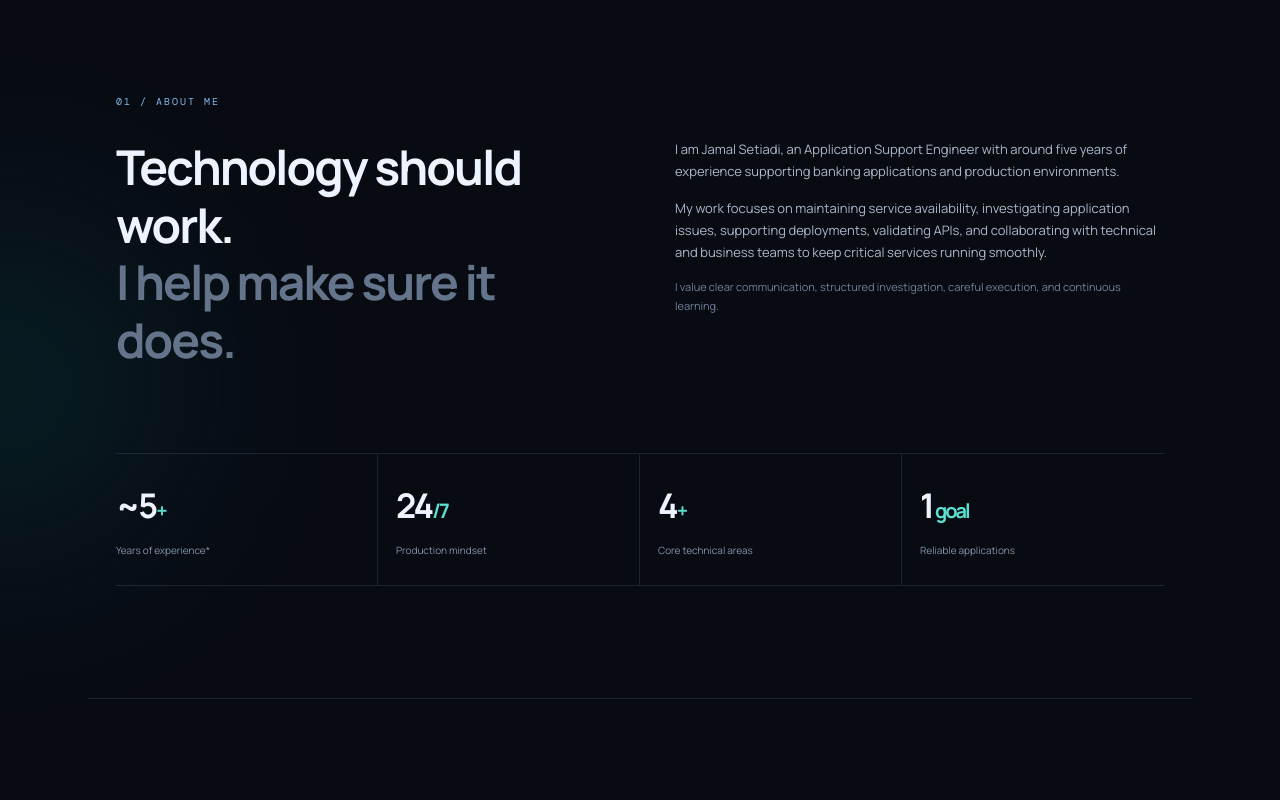
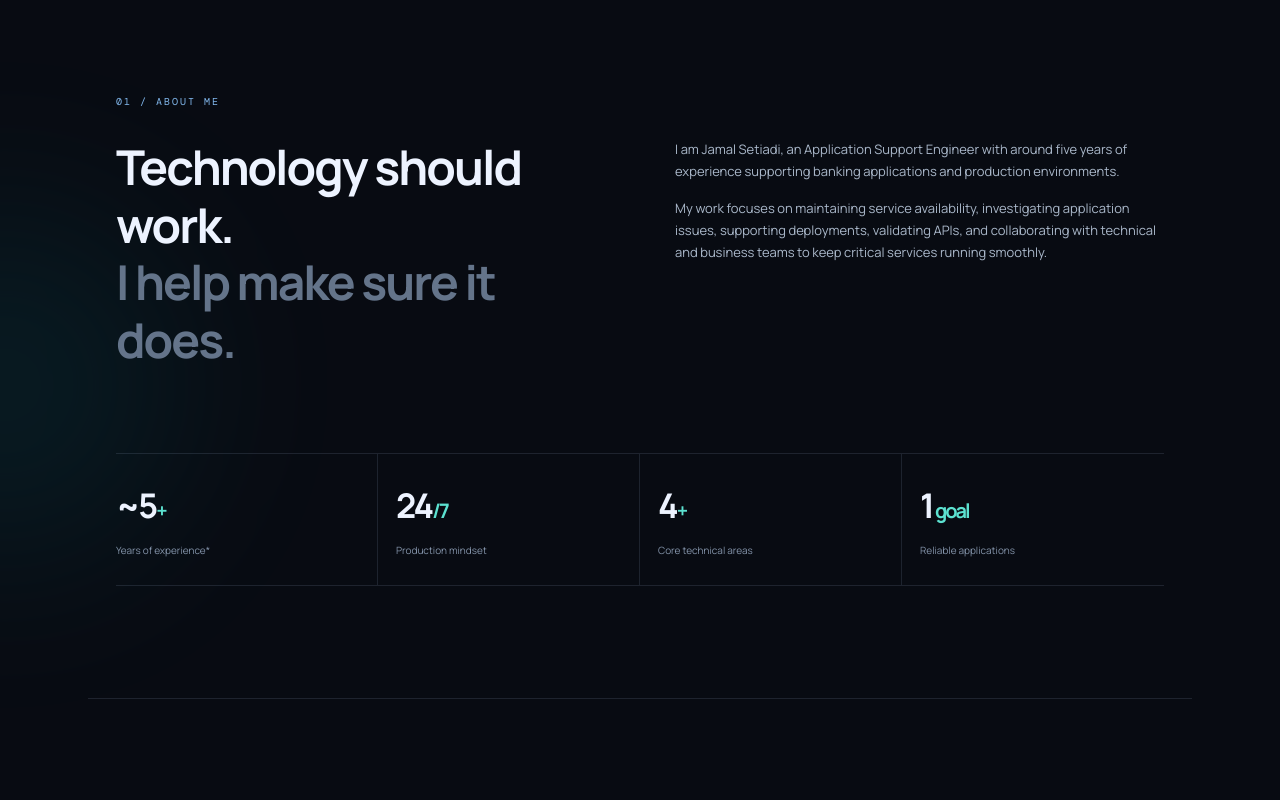
Before and after one commit to januone1/portfolio-jamal, a plain HTML site: page index.html in a window 1280 px wide. Shown: the part 840-1640 px from the top of the page. Drawn offline with nearby package versions, Linux system fonts and the light colour scheme.

Commit message:
Update portfolio website

```diff
--- a/index.html
+++ b/index.html
@@ -56,7 +56,7 @@
       <div class="section-kicker">01 / ABOUT ME</div>
       <div class="about-grid">
         <div><h2>Technology should work.<br><span class="muted">I help make sure it does.</span></h2></div>
-        <div class="about-text"><p>I am Jamal Setiadi, an Application Support Engineer with around five years of experience supporting banking applications and production environments.</p><p>My work focuses on maintaining service availability, investigating application issues, supporting deployments, validating APIs, and collaborating with technical and business teams to keep critical services running smoothly.</p><p class="small-note">I value clear communication, structured investigation, careful execution, and continuous learning.</p></div>
+        <div class="about-text"><p>I am Jamal Setiadi, an Application Support Engineer with around five years of experience supporting banking applications and production environments.</p><p>My work focuses on maintaining service availability, investigating application issues, supporting deployments, validating APIs, and collaborating with technical and business teams to keep critical services running smoothly.</p></div>
       </div>
       <div class="stats">
         <div class="stat"><strong>~5<span>+</span></strong><small>Years of experience*</small></div>
```
